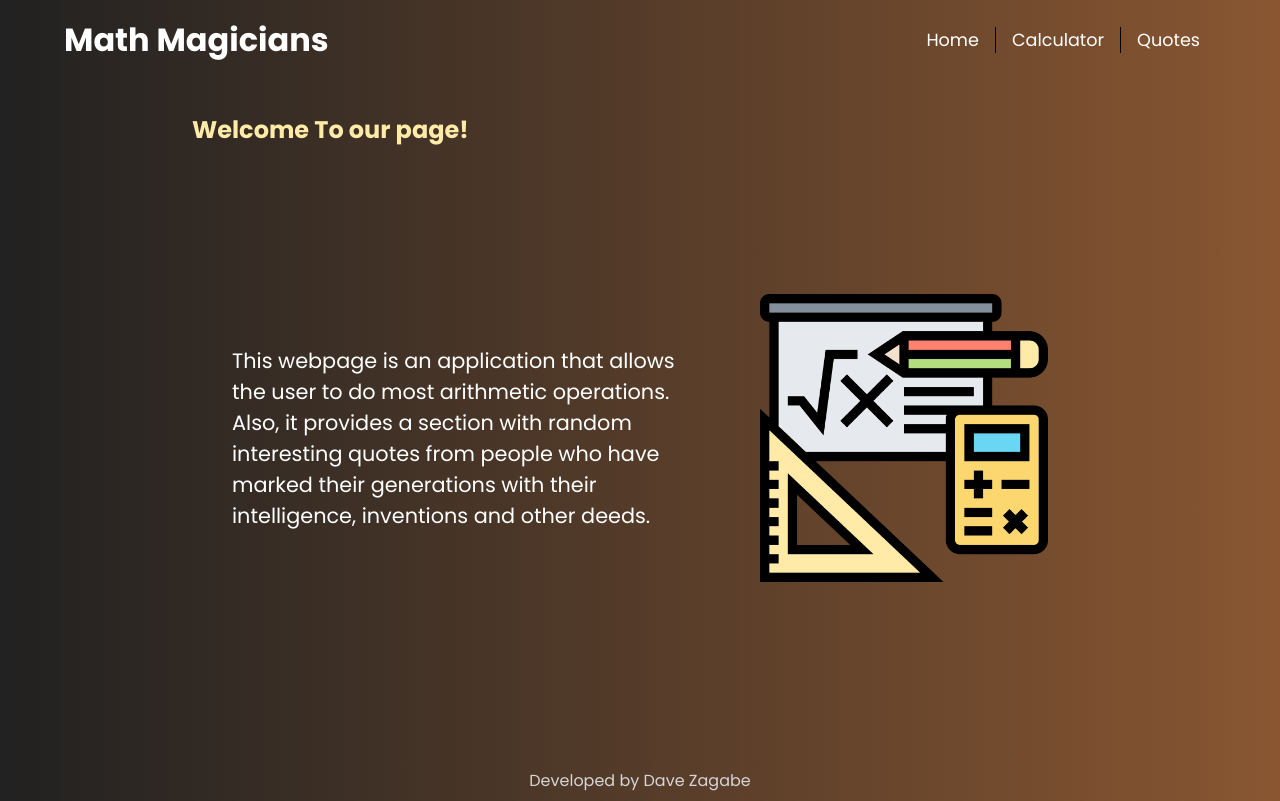
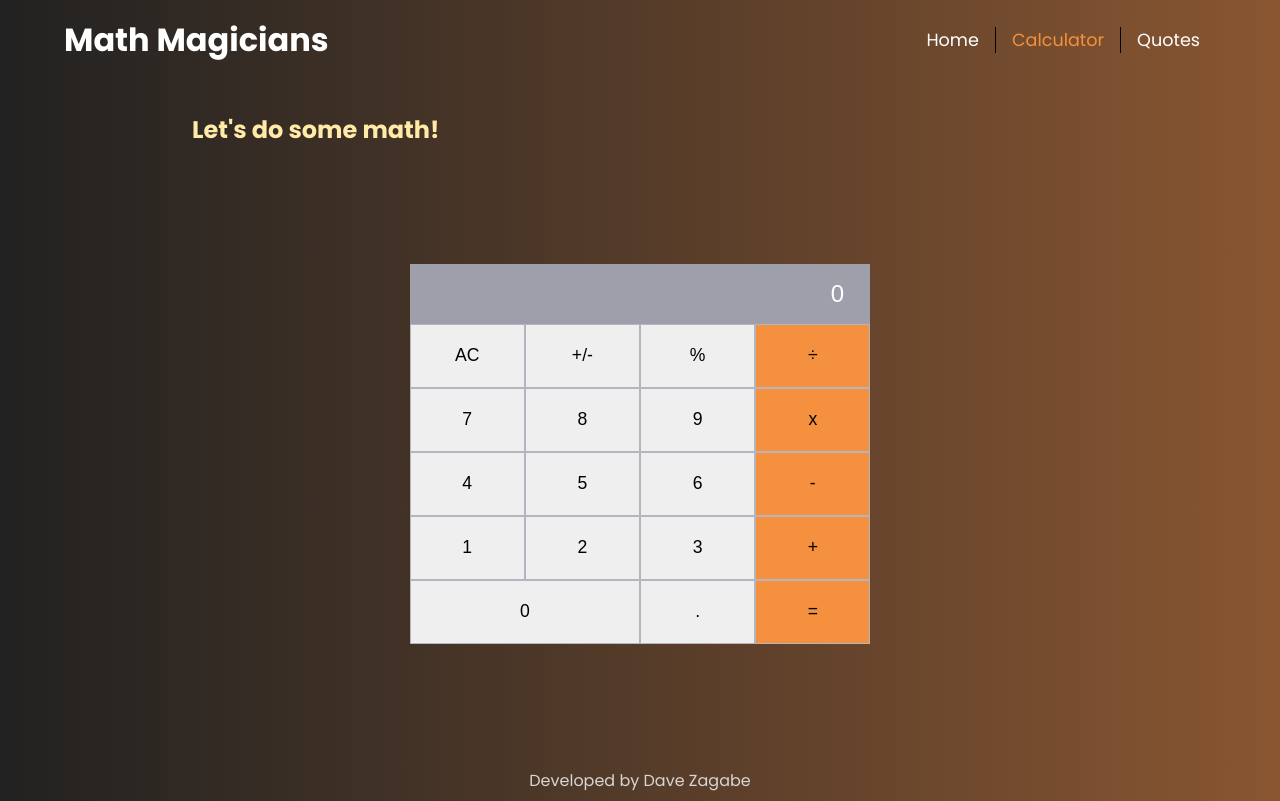
Before and after one commit to DaveZag/Math_magician, a React (Create React App) app: page /calculator in a window 1280 px wide. Built offline with nearby package versions, Linux system fonts and the light colour scheme.

Commit message:
Fix router and other quotes page bugs

```diff
--- a/src/App.css
+++ b/src/App.css
@@ -69,7 +69,8 @@ section {
 }
 
 .nav-link:hover,
-.logo:hover {
+.logo:hover,
+.active {
   color: #f5913e;
 }
 
--- a/src/index.js
+++ b/src/index.js
@@ -1,14 +1,14 @@
 import React from 'react';
 import { createRoot } from 'react-dom/client';
-import { HashRouter } from 'react-router-dom';
+import { BrowserRouter } from 'react-router-dom';
 import App from './App';
 
 const container = document.getElementById('root');
 const root = createRoot(container);
 root.render(
   <React.StrictMode>
-    <HashRouter>
+    <BrowserRouter>
       <App />
-    </HashRouter>
+    </BrowserRouter>
   </React.StrictMode>,
 );
--- a/src/pages/Quotes.jsx
+++ b/src/pages/Quotes.jsx
@@ -4,18 +4,13 @@ import quotes from '../components/Random_quotes';
 const Quotes = () => {
   const [quote, setQuote] = useState(quotes[quotes.length - 1]);
   const handleClick = () => {
-    // get random item index
-    const randomIndex = Math.floor(Math.random() * quotes.length);
-
-    // get random item
-    const randomElement = quotes[randomIndex];
     setQuote((prevState) => {
-      let newState;
-      if (prevState !== randomElement) {
-        newState = randomElement;
+      let newState = quotes[0];
+      if (prevState.id !== quotes.length) {
+        newState = quotes[prevState.id];
         return newState;
       }
-      return quotes[randomIndex - 1];
+      return newState;
     });
   };
 
```
